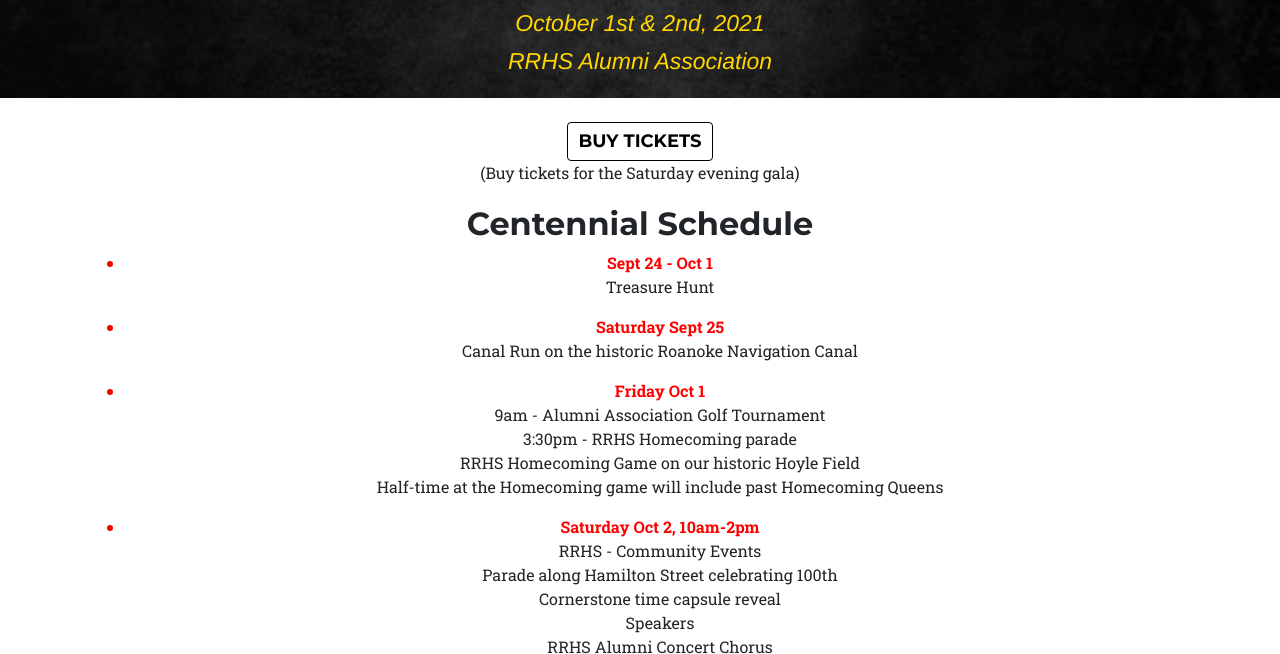
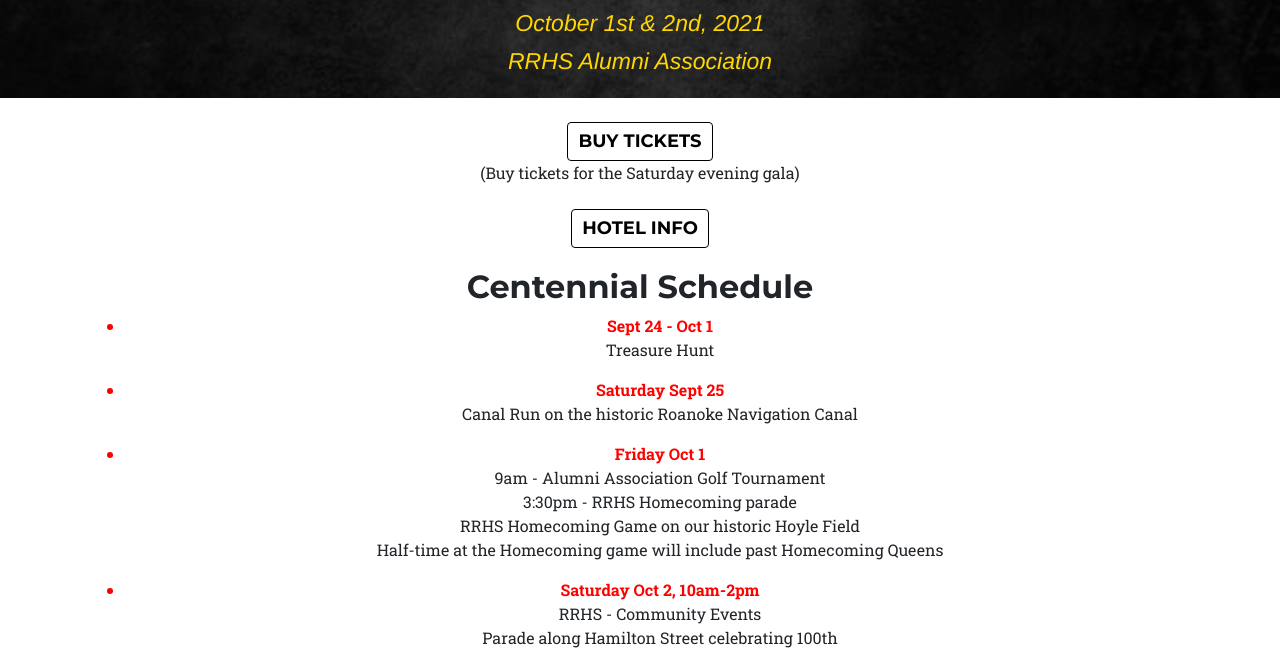
Before and after one commit to Kingman43/rrhsalumni100, a plain HTML site: page index.html in a window 1280 px wide. Shown: the part 143-797 px from the top of the page. Drawn offline with Linux system fonts and the light colour scheme; files that its build step writes are made by us from their sources; a web font is replaced by a local one.

Commit message:
Added hotel info

```diff
--- a/index.html
+++ b/index.html
@@ -92,7 +92,14 @@
 	</div>
     </div>
 
-
+	<div class="container">
+		<div class="row text-center">
+			<div class="col-md-12" id="Hotel">
+				<br>
+				<a class="btn btn-alum btn-xl text-uppercase js-scroll-trigger" href="https://www.visithalifax.com/story/5uRw/roanoke-rapids-high-school-s-100th-birthday-hotel-group-rates">Hotel Info</a>
+			</div>
+		</div>
+	</div>
 
       <div class="container" id="schedule">
 	<div class="spacerking"></div>
```
